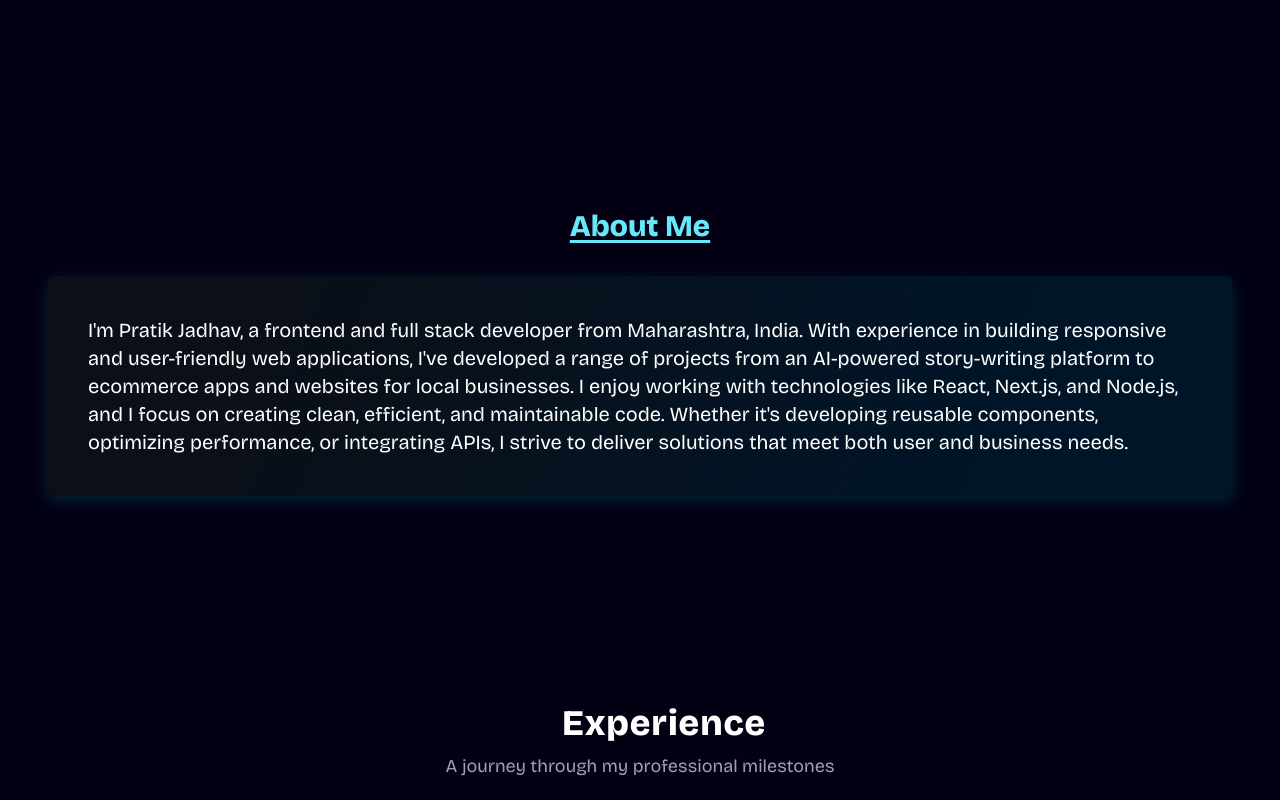
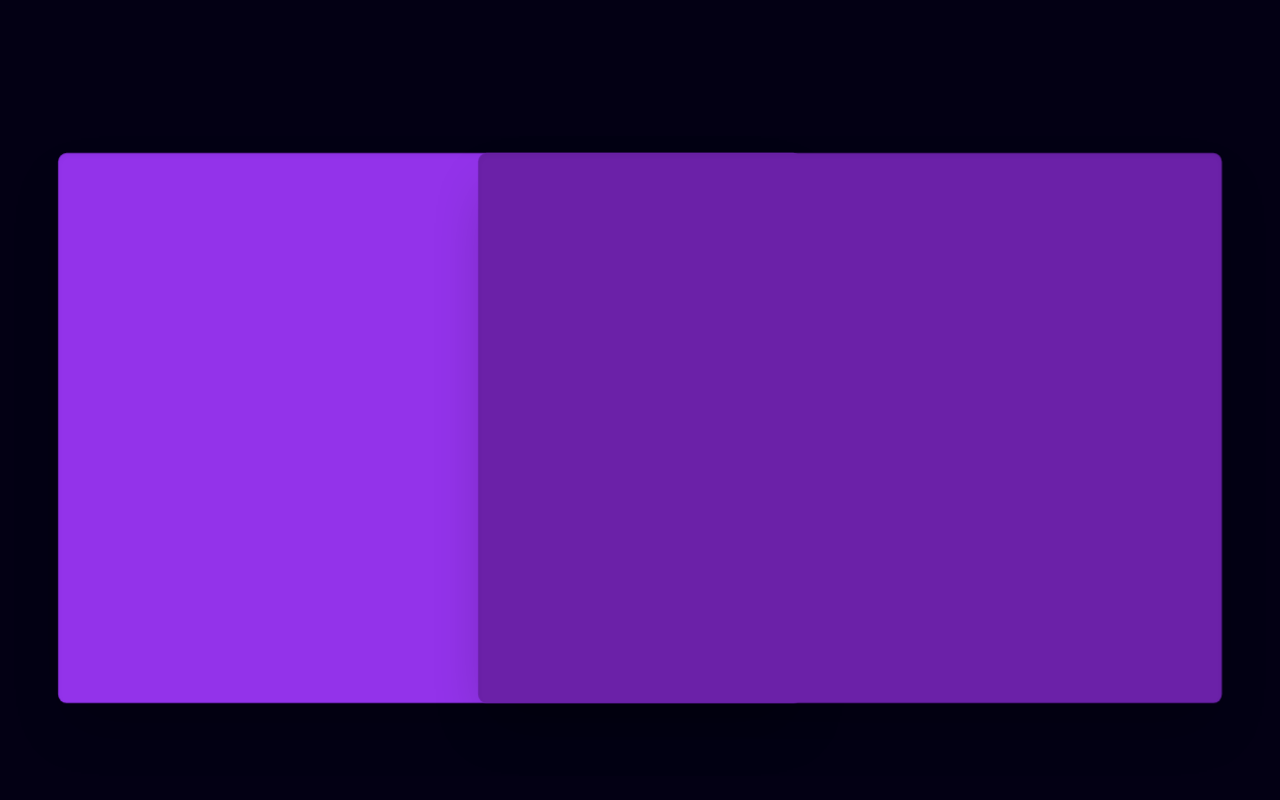
Before and after one commit to Pratik1374/my-portfolio, a React (Vite) app: page / in a window 1280 px wide. Shown: the part 800-1600 px from the top of the page. Built offline with nearby package versions, Linux system fonts and the light colour scheme; some icons are missing.

Commit message:
small animation check for about section

```diff
--- a/src/index.css
+++ b/src/index.css
@@ -291,3 +291,7 @@ body.dark-theme .section-heading {
     height: 200px;
   }
 }
+
+.perspective {
+  perspective: 1000px;
+}
--- a/src/pages/About.jsx
+++ b/src/pages/About.jsx
@@ -1,67 +1,124 @@
-import React, { useEffect, useRef, useState } from "react";
-import { motion } from "framer-motion";
+// import React, { useEffect, useRef, useState } from "react";
+// import { motion } from "framer-motion";
+
+// const About = () => {
+//   const aboutRef = useRef(null);
+//   const [isVisible, setIsVisible] = useState(false);
+
+//   useEffect(() => {
+//     const handleScroll = () => {
+//       const { top } = aboutRef.current.getBoundingClientRect();
+//       const windowHeight = window.innerHeight;
+
+//       if (top < windowHeight * 0.8) {
+//         setIsVisible(true);
+//       } else {
+//         setIsVisible(false);
+//       }
+//     };
+
+//     window.addEventListener("scroll", handleScroll);
+
+//     return () => {
+//       window.removeEventListener("scroll", handleScroll);
+//     };
+//   }, []);
+
+//   return (
+//     <section
+//       id="about"
+//       className="w-full flex flex-col justify-center items-cente"
+//       ref={aboutRef}
+//     >
+//       <div className="flex flex-col justify-center items-center mx-2">
+//         <p className="text-3xl mb-4 underline underline-offset-4 text-cyan-300 font-extrabold">
+//           About Me
+//         </p>
+//         <motion.div
+//           initial={{ opacity: 0, scale: 0.5 }}
+//           animate={isVisible ? { opacity: 1, scale: 1 } : {}}
+//           transition={{
+//             duration: 0.2,
+//             ease: [0, 0.1, 0.2, 0.01],
+//             scale: {
+//               type: "spring",
+//               damping: 10,
+//               stiffness: 30,
+//               restDelta: 0.001,
+//             },
+//           }}
+//         >
+//           <div className="text-xl mt-4 rounded-md mx-4 p-4 md:p-10 about-card">
+//             I'm Pratik Jadhav, a frontend and full stack developer from
+//             Maharashtra, India. With experience in building responsive and
+//             user-friendly web applications, I've developed a range of projects
+//             from an AI-powered story-writing platform to ecommerce apps and
+//             websites for local businesses. I enjoy working with technologies
+//             like React, Next.js, and Node.js, and I focus on creating clean,
+//             efficient, and maintainable code. Whether it's developing reusable
+//             components, optimizing performance, or integrating APIs, I strive to
+//             deliver solutions that meet both user and business needs.
+//           </div>
+//         </motion.div>
+//       </div>
+//     </section>
+//   );
+// };
+
+// export default About;
+
+import React from "react";
+import { motion, useInView } from "framer-motion";
 
 const About = () => {
-  const aboutRef = useRef(null);
-  const [isVisible, setIsVisible] = useState(false);
+  const ref = React.useRef(null);
+  const isInView = useInView(ref, { once: true, amount: 0.5 });
 
-  useEffect(() => {
-    const handleScroll = () => {
-      const { top } = aboutRef.current.getBoundingClientRect();
-      const windowHeight = window.innerHeight;
-
-      if (top < windowHeight * 0.8) {
-        setIsVisible(true);
-      } else {
-        setIsVisible(false);
-      }
-    };
-
-    window.addEventListener("scroll", handleScroll);
-
-    return () => {
-      window.removeEventListener("scroll", handleScroll);
-    };
-  }, []);
+  const boxVariants = {
+    hidden: {
+      x: 0,
+      scale: 1,
+      rotateY: 0,
+      opacity: 0.5,
+    },
+    visible: (direction) => ({
+      x: direction === "left" ? "-30%" : "30%",
+      scale: 1.1,
+      rotateY: direction === "left" ? -15 : 15,
+      opacity: 1,
+      transition: {
+        duration: 1.5,
+        ease: [0.25, 0.8, 0.25, 1],
+      },
+    }),
+  };
 
   return (
-    <section
-      id="about"
-      className="my-bg-dark-gradient py-20 text-white"
-      ref={aboutRef}
+    <div
+      ref={ref}
+      className="flex justify-center h-[600px] items-center"
     >
-      <div className="flex flex-col justify-center items-center mx-2">
-        <p className="text-3xl mb-4 underline underline-offset-4 text-cyan-300 font-extrabold">
-          About Me
-        </p>
+      <div className="relative flex items-center justify-center">
         <motion.div
-          initial={{ opacity: 0, scale: 0.5 }}
-          animate={isVisible ? { opacity: 1, scale: 1 } : {}}
-          transition={{
-            duration: 0.2,
-            ease: [0, 0.1, 0.2, 0.01],
-            scale: {
-              type: "spring",
-              damping: 10,
-              stiffness: 30,
-              restDelta: 0.001,
-            },
-          }}
+          className="absolute bg-purple-600 h-[500px] w-[700px] rounded-lg shadow-2xl"
+          initial="hidden"
+          animate={isInView ? "visible" : "hidden"}
+          variants={boxVariants}
+          custom="left"
         >
-          <div className="text-xl mt-4 rounded-md mx-4 p-4 md:p-10 about-card">
-            I'm Pratik Jadhav, a frontend and full stack developer from
-            Maharashtra, India. With experience in building responsive and
-            user-friendly web applications, I've developed a range of projects
-            from an AI-powered story-writing platform to ecommerce apps and
-            websites for local businesses. I enjoy working with technologies
-            like React, Next.js, and Node.js, and I focus on creating clean,
-            efficient, and maintainable code. Whether it's developing reusable
-            components, optimizing performance, or integrating APIs, I strive to
-            deliver solutions that meet both user and business needs.
-          </div>
+          <div className="h-full w-full rounded-lg shadow-inner"></div>
+        </motion.div>
+        <motion.div
+          className="absolute bg-purple-800 h-[500px] w-[700px] rounded-lg shadow-2xl"
+          initial="hidden"
+          animate={isInView ? "visible" : "hidden"}
+          variants={boxVariants}
+          custom="right"
+        >
+          <div className="h-full w-full rounded-lg shadow-inner"></div>
         </motion.div>
       </div>
-    </section>
+    </div>
   );
 };
 
--- a/src/pages/ThankYouSection.jsx
+++ b/src/pages/ThankYouSection.jsx
@@ -71,13 +71,6 @@ const ThankYouConfettiBurst = () => {
           I appreciate your time and interest in exploring my portfolio. Feel
           free to reach out if you’d like to connect!
         </p>
-        {/* Optional Button */}
-        <a
-          href="#contact"
-          className="inline-block mt-6  text-white border-b px-2 rounded-lg shadow-lg hover:shadow-xl hover:bg-purple-200 transition duration-300"
-        >
-          Let's Connect
-        </a>
         <div className="w-full flex items-center justify-center mt-6">
           <ContactBox />
         </div>
```
